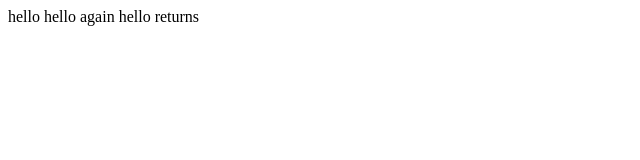
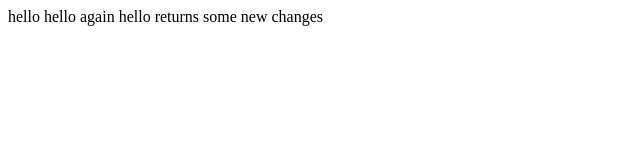
Before and after one commit to ankits263/Git-Practice, a plain HTML site: page index.html in a window 1280 px wide. Shown: the whole page, without its empty margins (0-640 px from the left). Drawn offline with Linux system fonts and the light colour scheme.

Commit message:
Update index.html

```diff
--- a/index.html
+++ b/index.html
@@ -7,8 +7,8 @@
 </head>
 <body>
     hello
-
     hello again
     hello returns
+    some new changes
 </body>
 </html>
```
